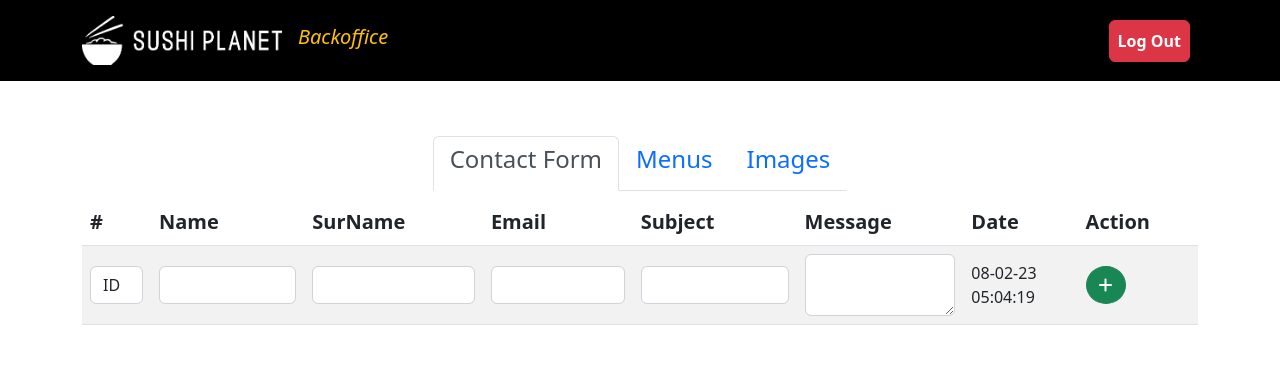
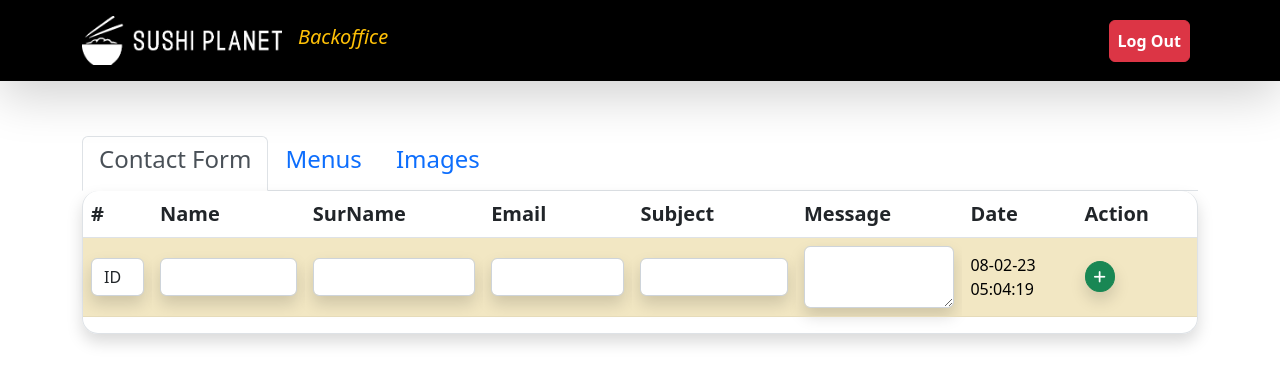
Before and after one commit to Buidlor/Sushi-Planet-v2, a PHP site: page /backoffice/backoffice.php in a window 1280 px wide. Shown: the top 384 px of the page. Run offline with PHP 8.4, Linux system fonts and the light colour scheme; a user stored in the database is signed in; data that the repository does not hold is empty.

Commit message:
styling + readme

```diff
--- a/application/source/backoffice/backoffice.php
+++ b/application/source/backoffice/backoffice.php
@@ -22,7 +22,7 @@
       <td class="align-middle">{$men['Course']}</td>
       <td class="align-middle">{$men['CourseDescription']}</td>
       <td class="align-middle">{$men['CoursePrice']}€</td>
-      <td class="align-middle"><button type="submit" name="removeMenu[{$index}]" class="btn btn-danger rounded-circle"><i class="fa-solid fa-minus"></i></button></td>
+      <td class="align-middle"><button type="submit" name="removeMenu[{$index}]" class="btn btn-danger btn-sm rounded-circle"><i class="fa-solid fa-minus"></i></button></td>
     </tr>
   EOD;
   $index++;
@@ -67,7 +67,7 @@
       <td class="align-middle">{$contact['Subject']}</td>
       <td class="align-middle">{$contact['Message']}</td>
       <td class="align-middle">{$contact['Date']}</td>
-      <td class="align-middle"><button type="submit" name="removeContact[{$index}]" class="btn btn-danger rounded-circle"><i class="fa-solid fa-minus"></i></button></td>
+      <td class="align-middle"><button type="submit" name="removeContact[{$index}]" class="btn btn-danger btn-sm rounded-circle"><i class="fa-solid fa-minus"></i></button></td>
     </tr>
   EOD;
   $index++;
@@ -107,7 +107,7 @@
       <td class="align-middle">{$image['ImageName']}</td>
       <td class="align-middle"><img src="../{$image['ImagePath']}" class="img-thumbnail w-25"></td>
       <td class="align-middle">{$image['ImageType']}</td>
-      <td class="align-middle"><button type="submit" name="removeImage[{$index}]" class="btn btn-danger rounded-circle"><i class="fa-solid fa-minus"></i></button></td>
+      <td class="align-middle"><button type="submit" name="removeImage[{$index}]" class="btn btn-danger btn-sm rounded-circle"><i class="fa-solid fa-minus"></i></button></td>
     </tr>
   EOD;
   $index++;
@@ -234,7 +234,7 @@
 </head>
 <body>
     <!-- navbar -->
-  <nav class="navbar navbar-expand-lg bg-black navbar-dark py-3 fixed-top">
+  <nav class="navbar navbar-expand-lg bg-black navbar-dark py-3 fixed-top shadow-lg">
     <div class="container">
       <ul class="d-flex justify-center align-items-center navbar-nav ms-auto">
         <li class="nav-item">
@@ -262,7 +262,7 @@
 
   <section class="container d-flex flex-column align-items-center justify-center my-5" id="welcome">
 
-    <nav class="my-2">
+    <nav class="mt-2  rounded-2 w-100">
       <div class="nav nav-tabs" id="nav-tab" role="tablist">
         <button class="nav-link active " id="nav-home-tab" data-bs-toggle="tab" data-bs-target="#nav-home"
         type="button" role="tab" aria-controls="nav-home" aria-selected="true"><h4>Contact Form</h4></button>
@@ -273,8 +273,8 @@
       </div>
     </nav>
 
-    <div class="tab-content" id="nav-tabContent">
-        <!-- show active -->
+    <div class="tab-content shadow border-start border-end border-bottom rounded-4" id="nav-tabContent">
+
       <div class="tab-pane fade <?php echo (isset($_SESSION['active_tab']) && $_SESSION['active_tab'] == 'nav-home') ? 'show active' : ''; ?>" id="nav-home" role="tabpanel" aria-labelledby="nav-home-tab"
         tabindex="0">
         <table class = "table table-striped">
@@ -293,15 +293,15 @@
           <tbody>
 
             <form method="post">
-              <tr>
-                <td class="align-middle"><output class="form-control">ID</output></td>
-                <td class="align-middle"><input name="FirstName" class="form-control" type="text"></td>
-                <td class="align-middle"><input name="SurName" class="form-control" type="text"></td>
-                <td class="align-middle"><input name="Email" class="form-control" type="email" ></td>
-                <td class="align-middle"><input name="Subject" class="form-control" type="text"></td>
-                <td class="align-middle"><textarea name="Message" class="form-control" type="text"></textarea></td>
+              <tr class="table-warning">
+                <td class="align-middle"><output class="form-control shadow">ID</output></td>
+                <td class="align-middle"><input name="FirstName" class="form-control shadow" type="text"></td>
+                <td class="align-middle"><input name="SurName" class="form-control shadow" type="text"></td>
+                <td class="align-middle"><input name="Email" class="form-control shadow" type="email" ></td>
+                <td class="align-middle"><input name="Subject" class="form-control shadow" type="text"></td>
+                <td class="align-middle"><textarea name="Message" class="form-control shadow" type="text"></textarea></td>
                 <td class="align-middle"><output name="Date" class=""><?php echo date('d-m-y h:i:s'); ?></output></td>
-                <td class="align-middle"><button type="submit" name="addContact" class="btn btn-success rounded-circle"><i class="fa-solid fa-plus"></i></button></td>
+                <td class="align-middle"><button type="submit" name="addContact" class=" shadow btn btn-success btn-sm rounded-circle"><i class="fa-solid fa-plus"></i></button></td>
               </tr>
               <?php echo $stringContact; ?>
             </form>
@@ -314,7 +314,7 @@
         tabindex="0">
         <table class = "table table-striped">
           <thead>
-            <tr >
+            <tr class="">
               <th class = "fs-5 pe-5">#</th>
               <th class = "fs-5 pe-5">MenuType</th>
               <th class = "fs-5 pe-5">Course</th>
@@ -325,13 +325,13 @@
           </thead>
           <tbody>
             <form method="post">
-              <tr>
-                  <td class="align-middle"><output class="form-control">ID</td>
-                  <td class="align-middle"><input name="MenuType" class="form-control" type="text"></td>
-                  <td class="align-middle"><input name="Course" class="form-control" type="text"></td>
-                  <td class="align-middle"><input name="CourseDescription" class="form-control w-100" type="text"></td>
-                  <td class="align-middle"><input name="CoursePrice" class="form-control w-50" type="number" placeholder="€"></td>
-                  <td class="align-middle"><button type="submit" name="addMenu" class="btn btn-success rounded-circle"><i class="fa-solid fa-plus"></i></button></td>
+              <tr class="table-warning">
+                  <td class="align-middle"><output class="form-control shadow">ID</td>
+                  <td class="align-middle"><input name="MenuType" class="form-control shadow" type="text"></td>
+                  <td class="align-middle"><input name="Course" class="form-control shadow" type="text"></td>
+                  <td class="align-middle"><input name="CourseDescription" class=" shadow form-control w-100" type="text"></td>
+                  <td class="align-middle"><input name="CoursePrice" class="form-control w-50 shadow" type="number" placeholder="€"></td>
+                  <td class="align-middle"><button type="submit" name="addMenu" class="btn shadow btn-success btn-sm rounded-circle"><i class="fa-solid fa-plus"></i></button></td>
                 </tr>
                 <?php echo $stringmenu; ?>
             </form>
@@ -354,12 +354,12 @@
           </thead>
           <tbody>
             <form method="post" enctype="multipart/form-data">
-              <tr>
+              <tr class="table-warning">
                 <td class="align-middle"><output class="form-control">ID</output></td>
                 <td class="align-middle"><input name="ImageName" class="form-control" type="text"></td>
                 <td class="align-middle"><input name="ImagePath" class="form-control w-75" type="file"></td>
                 <td class="align-middle"><input name="ImageType" class="form-control" type="text"></td>
-                <td class="align-middle"><button type="submit" name="addImage" class="btn btn-success rounded-circle"><i class="fa-solid fa-plus"></i></button></td>
+                <td class="align-middle"><button type="submit" name="addImage" class="btn btn-success btn-sm rounded-circle"><i class="fa-solid fa-plus"></i></button></td>
               </tr>
               <?php echo $stringImage; ?>
             </form>
```
Also changed, not shown: README.MD (added), application/source/images/screenshot backend.PNG (added), application/source/images/screenshot webpage.PNG (added), 1 other file.
